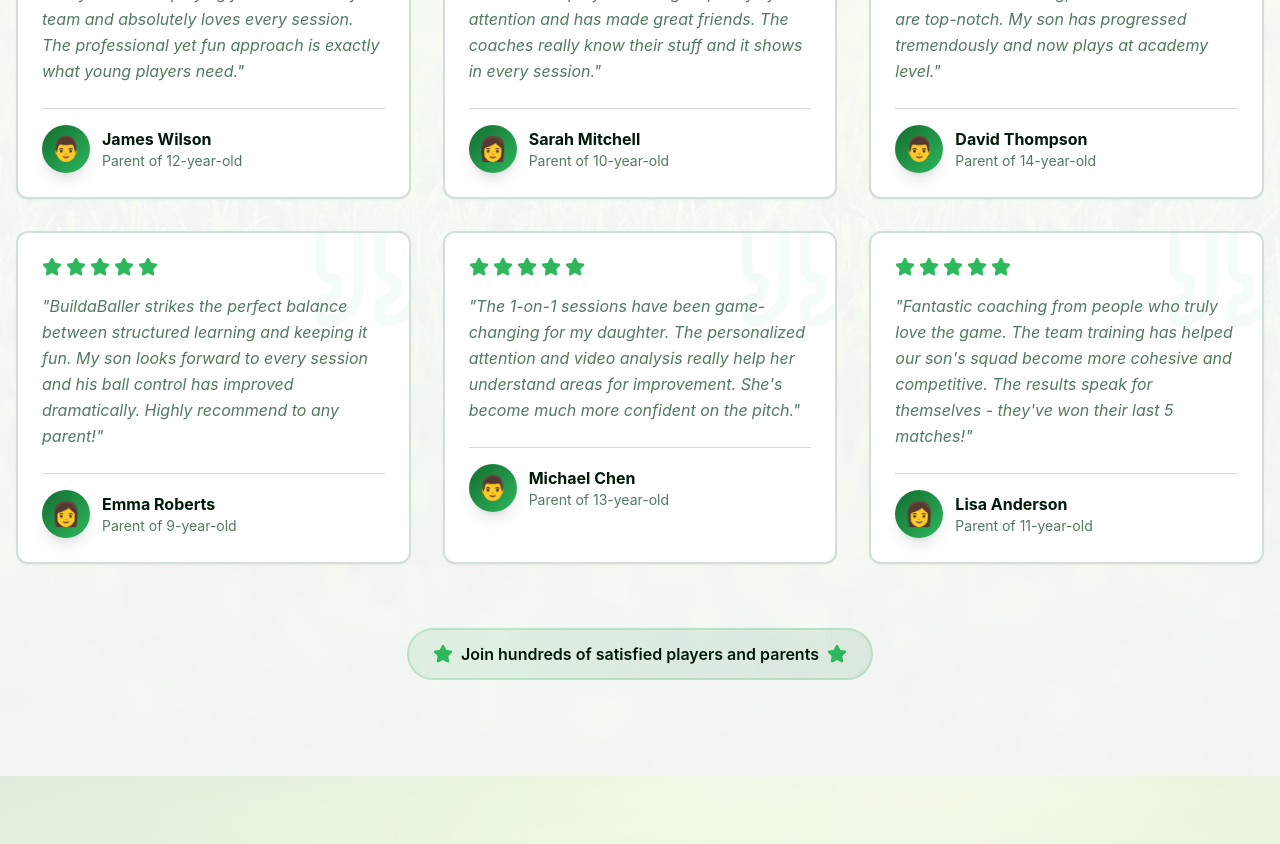
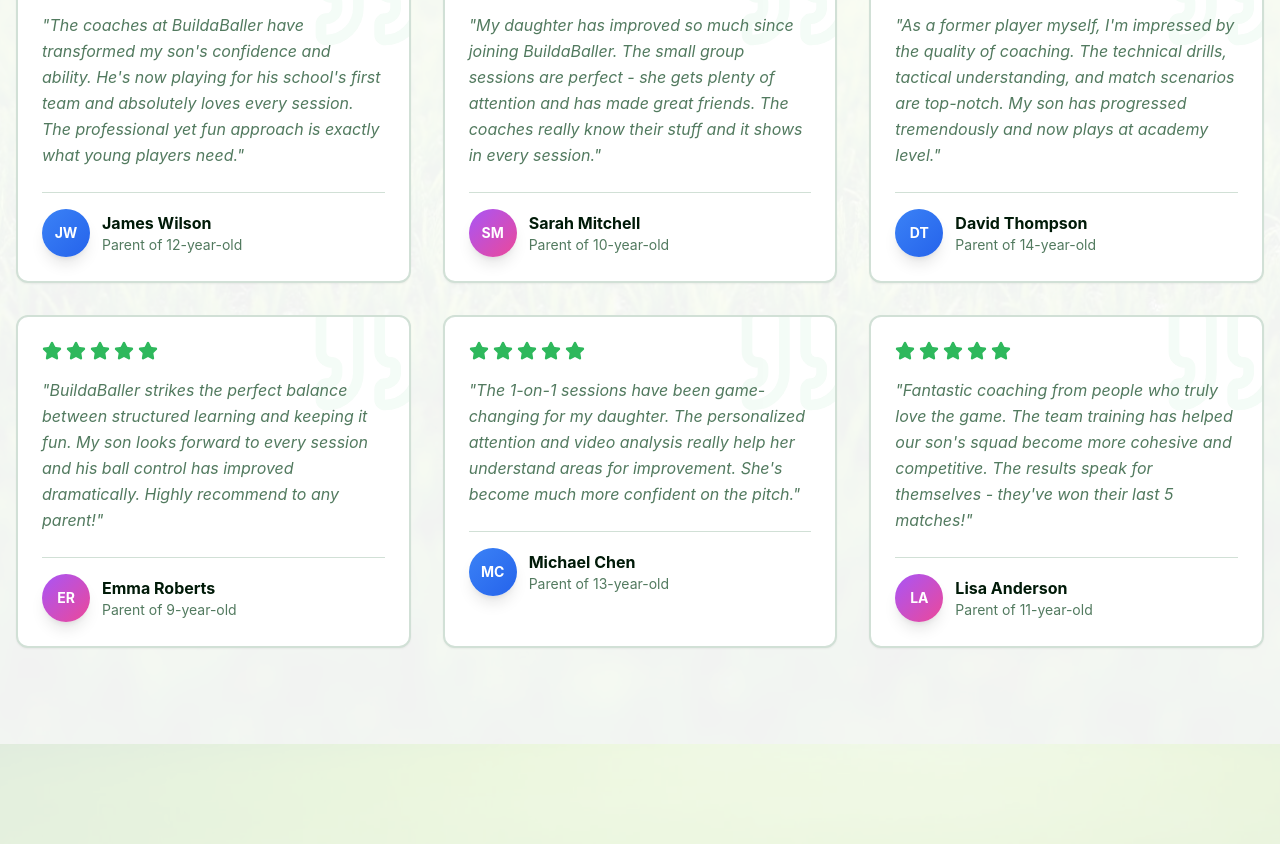
Before and after one commit to Mejrifx/astroturf-baller-build, a React (Vite) app: page /home in a window 1280 px wide. Shown: the part 4400-5244 px from the top of the page. Built offline with nearby package versions, Linux system fonts and the light colour scheme; the HTML template or start-up script is replaced by a standard one.

Commit message:
Replace emoji avatars with initials and move satisfaction badge to top of testimonials

```diff
--- a/src/components/Testimonials.tsx
+++ b/src/components/Testimonials.tsx
@@ -8,42 +8,48 @@
       age: "Parent of 12-year-old",
       text: "The coaches at BuildaBaller have transformed my son's confidence and ability. He's now playing for his school's first team and absolutely loves every session. The professional yet fun approach is exactly what young players need.",
       rating: 5,
-      image: "👨"
+      initials: "JW",
+      gender: "male"
     },
     {
       name: "Sarah Mitchell",
       age: "Parent of 10-year-old",
       text: "My daughter has improved so much since joining BuildaBaller. The small group sessions are perfect - she gets plenty of attention and has made great friends. The coaches really know their stuff and it shows in every session.",
       rating: 5,
-      image: "👩"
+      initials: "SM",
+      gender: "female"
     },
     {
       name: "David Thompson",
       age: "Parent of 14-year-old",
       text: "As a former player myself, I'm impressed by the quality of coaching. The technical drills, tactical understanding, and match scenarios are top-notch. My son has progressed tremendously and now plays at academy level.",
       rating: 5,
-      image: "👨"
+      initials: "DT",
+      gender: "male"
     },
     {
       name: "Emma Roberts",
       age: "Parent of 9-year-old",
       text: "BuildaBaller strikes the perfect balance between structured learning and keeping it fun. My son looks forward to every session and his ball control has improved dramatically. Highly recommend to any parent!",
       rating: 5,
-      image: "👩"
+      initials: "ER",
+      gender: "female"
     },
     {
       name: "Michael Chen",
       age: "Parent of 13-year-old",
       text: "The 1-on-1 sessions have been game-changing for my daughter. The personalized attention and video analysis really help her understand areas for improvement. She's become much more confident on the pitch.",
       rating: 5,
-      image: "👨"
+      initials: "MC",
+      gender: "male"
     },
     {
       name: "Lisa Anderson",
       age: "Parent of 11-year-old",
       text: "Fantastic coaching from people who truly love the game. The team training has helped our son's squad become more cohesive and competitive. The results speak for themselves - they've won their last 5 matches!",
       rating: 5,
-      image: "👩"
+      initials: "LA",
+      gender: "female"
     }
   ];
 
@@ -58,9 +64,18 @@
           <h2 className="text-4xl md:text-5xl font-bold text-foreground mb-6">
             What Our Players Say
           </h2>
-          <p className="text-xl text-muted-foreground max-w-3xl mx-auto">
+          <p className="text-xl text-muted-foreground max-w-3xl mx-auto mb-8">
             Don't just take our word for it - hear from the parents and players who have experienced the BuildaBaller difference
           </p>
+
+          {/* Call to action badge */}
+          <div className="inline-flex items-center gap-2 bg-gradient-to-r from-secondary/10 to-primary/10 px-6 py-3 rounded-full border-2 border-secondary/20 animate-fade-in" style={{ animationDelay: '0.2s' }}>
+            <Star className="w-5 h-5 text-secondary fill-secondary" />
+            <span className="text-foreground font-semibold">
+              Join hundreds of satisfied players and parents
+            </span>
+            <Star className="w-5 h-5 text-secondary fill-secondary" />
+          </div>
         </div>
 
         {/* Testimonials Grid */}
@@ -91,8 +106,14 @@
 
                 {/* Author */}
                 <div className="flex items-center gap-3 pt-4 border-t border-border">
-                  <div className="w-12 h-12 rounded-full bg-gradient-to-br from-primary to-secondary flex items-center justify-center text-2xl shadow-lg">
-                    {testimonial.image}
+                  <div className={`w-12 h-12 rounded-full flex items-center justify-center shadow-lg ${
+                    testimonial.gender === 'male'
+                      ? 'bg-gradient-to-br from-blue-500 to-blue-600'
+                      : 'bg-gradient-to-br from-purple-500 to-pink-500'
+                  }`}>
+                    <span className="text-white font-bold text-sm">
+                      {testimonial.initials}
+                    </span>
                   </div>
                   <div>
                     <div className="font-bold text-foreground">
@@ -107,17 +128,6 @@
             </Card>
           ))}
         </div>
-
-        {/* Call to action */}
-        <div className="mt-16 text-center animate-fade-in" style={{ animationDelay: '0.5s' }}>
-          <div className="inline-flex items-center gap-2 bg-gradient-to-r from-secondary/10 to-primary/10 px-6 py-3 rounded-full border-2 border-secondary/20">
-            <Star className="w-5 h-5 text-secondary fill-secondary" />
-            <span className="text-foreground font-semibold">
-              Join hundreds of satisfied players and parents
-            </span>
-            <Star className="w-5 h-5 text-secondary fill-secondary" />
-          </div>
-        </div>
       </div>
     </section>
   );
```
